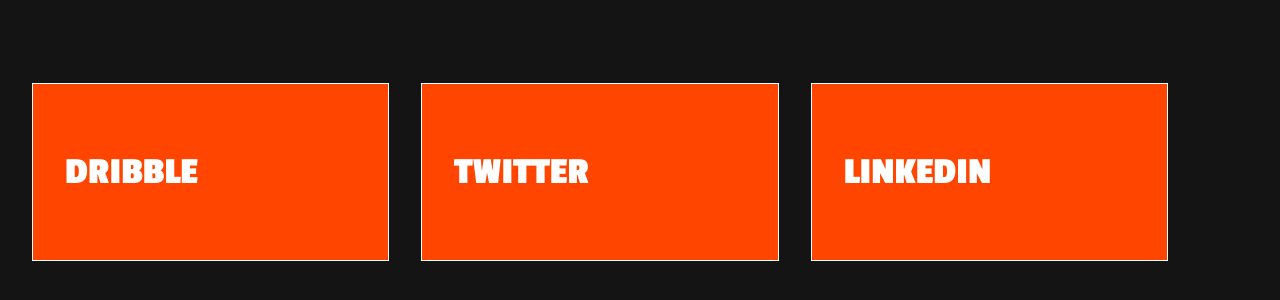
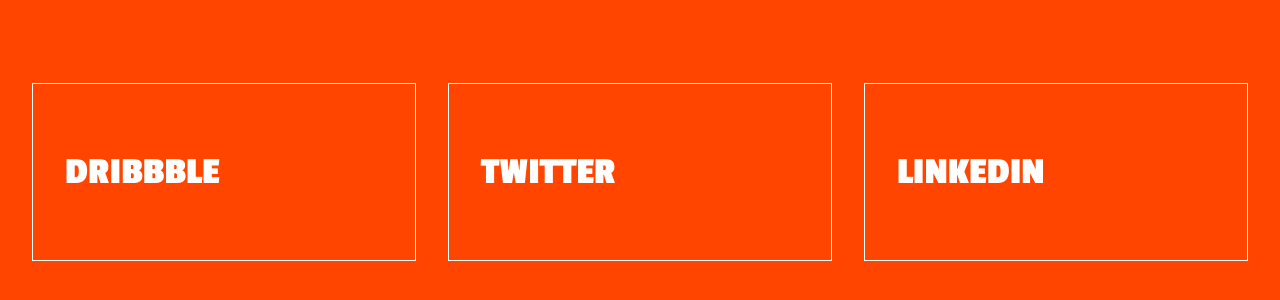
Before and after one commit to kvncnls/Expand-On-Hover-Effect, a Svelte app: page / in a window 1280 px wide. Shown: the part 228-528 px from the top of the page. Built offline with nearby package versions, Linux system fonts and the light colour scheme.

Commit message:
Corrected Dribble -> Dribbble. Fixed Body and Main width and position

```diff
--- a/public/global.css
+++ b/public/global.css
@@ -5,11 +5,14 @@
 }
 
 body {
-	background-color: rgb(20, 20, 20);
+	background-color: orangered;
 	color: #333;
 	margin: 0;
 	box-sizing: border-box;
 	font-family: -apple-system, BlinkMacSystemFont, "Segoe UI", Roboto, Oxygen-Sans, Ubuntu, Cantarell, "Helvetica Neue", sans-serif;
+	display: flex;
+	align-items: center;
+	justify-content: center;
 }
 
 a {
--- a/src/App.svelte
+++ b/src/App.svelte
@@ -1,28 +1,32 @@
 <script>
 	import FooterLink from './FooterLink.svelte';
+	let linkedIn = "All business, eh? Check out my LinkedIn!";
+	let twitter = "Follow me on Twitter!";
+	let dribbble = "Check out my latest designs!"
 
 </script>
 
 <main>
 	<footer>
-		<FooterLink src="https://dribble.com" linkName="Dribble" content="Check out my latest web designs!"></FooterLink>
-		<FooterLink src="https://twitter.com" linkName="Twitter" content="Follow me on Twitter!"></FooterLink>
-		<FooterLink src="https://linkedin.com" linkName="LinkedIn" content="All business, eh? Come over to LinkedIn!"></FooterLink>
+		<FooterLink src="https://dribbble.com" linkName="Dribbble" content="{dribbble}"></FooterLink>
+		<FooterLink src="https://twitter.com" linkName="Twitter" content="{twitter}"></FooterLink>
+		<FooterLink src="https://linkedin.com" linkName="LinkedIn" content="{linkedIn}" ></FooterLink>
 	</footer>
 </main>
 
 <style lang="scss">
 	@import url('https://fonts.googleapis.com/css2?family=Passion+One:wght@700&display=swap');
-	@import url('https://fonts.googleapis.com/css2?family=Inter:wght@100;300;500;700;900&display=swap');
+
 	main {
-		background-color: rgb(20, 20, 20);
+		background-color: orangered;
 		display: flex;
 		flex-wrap: wrap;
 		align-items: center;
 		justify-content: space-between;
+		width: 100%;
 		height: 100%;
+		max-width: 1440px;
 		padding: 1rem;
-		max-width: 1200px;
 		@media (orientation: portrait) {
 			flex-direction: column;
 		}
@@ -30,7 +34,7 @@
 			flex-direction: row;
 		}
 		footer {
-			background-color: rgb(20, 20, 20);
+			background-color: orangered;
 			display: flex;
 			flex-wrap: wrap;
 			align-items: center;
--- a/src/FooterLink.svelte
+++ b/src/FooterLink.svelte
@@ -19,6 +19,7 @@
 <style lang="scss">
     @import url('https://fonts.googleapis.com/css2?family=Passion+One:wght@700&display=swap');
     @import url('https://fonts.googleapis.com/css2?family=Roboto:wght@300&display=swap');
+
 .box {
     position: relative;
     font-family: 'Passion One', sans-serif;
```
